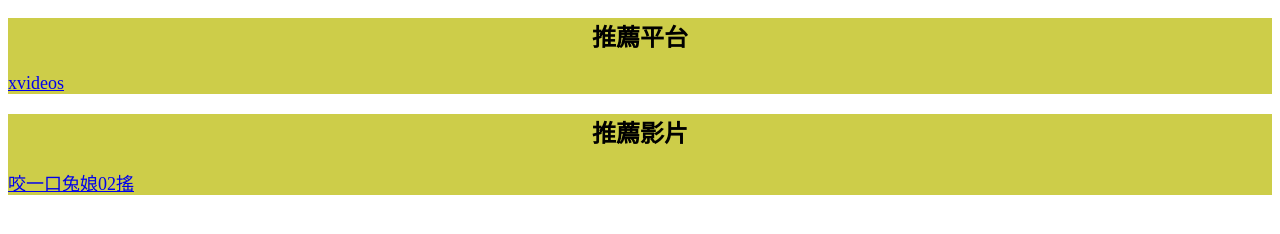
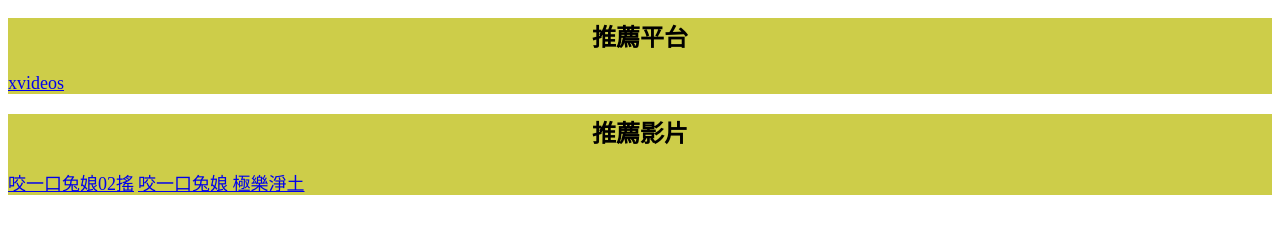
Before and after one commit to m0902290661/tea, a plain HTML site: page html 5/index.htm in a window 1280 px wide. Shown: the part 112-346 px from the top of the page. Drawn offline with Linux system fonts and the light colour scheme.

Commit message:
Add files via upload

```diff
--- a/html 5/index.htm
+++ b/html 5/index.htm
@@ -36,6 +36,7 @@
     <div class="d1">
         <h2>推薦影片</h2>
         <a href="https://www.javdove.com/video/21457/%E5%92%AC%E4%B8%80%E5%8F%A3%E5%85%94%E5%A8%98-zero-two-dance">咬一口兔娘02搖</a>
+        <a href="https://cableav.tv/sIWRbEqeU9K/">咬一口兔娘 極樂淨土</a>
     </div>
 </body>
 </html>
```
